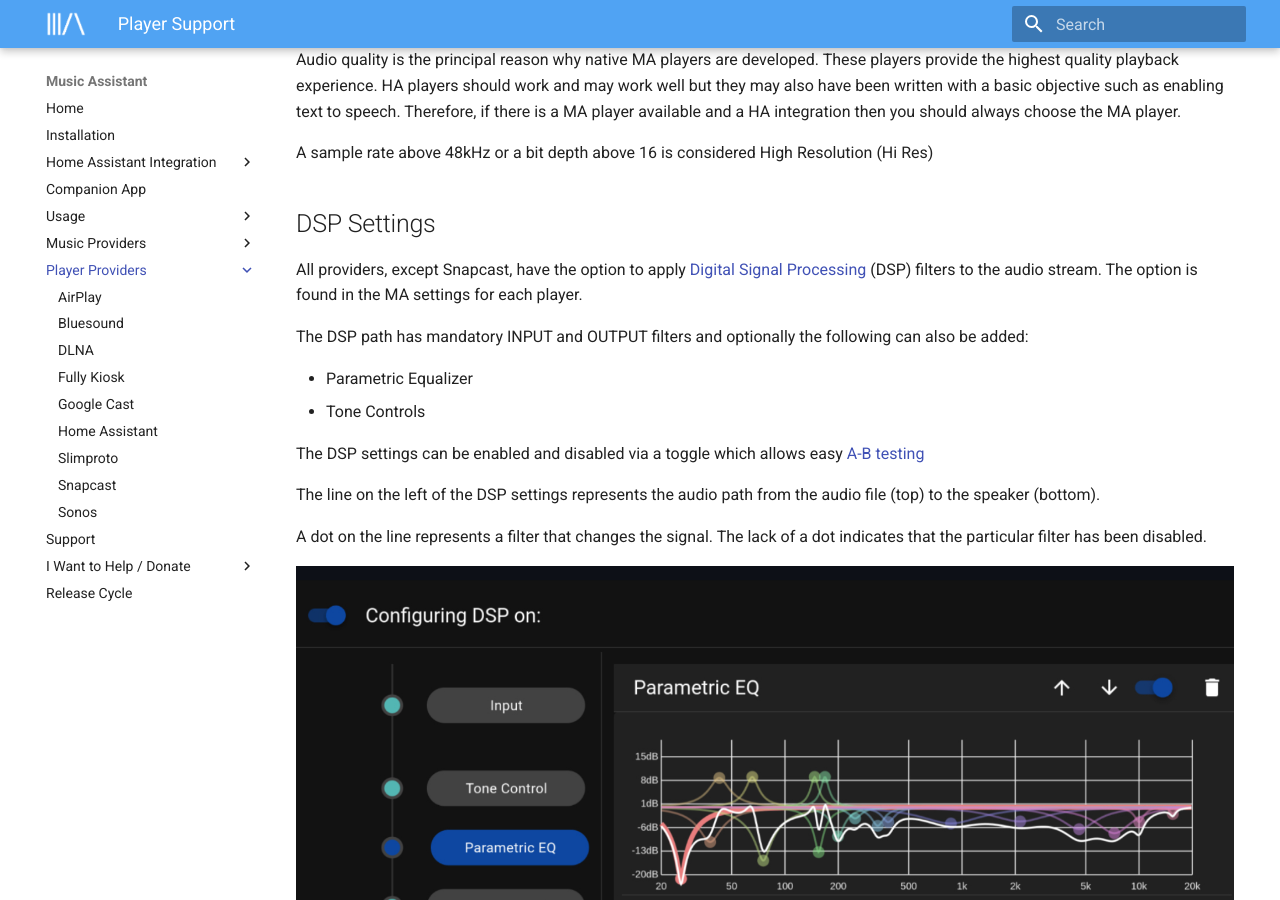
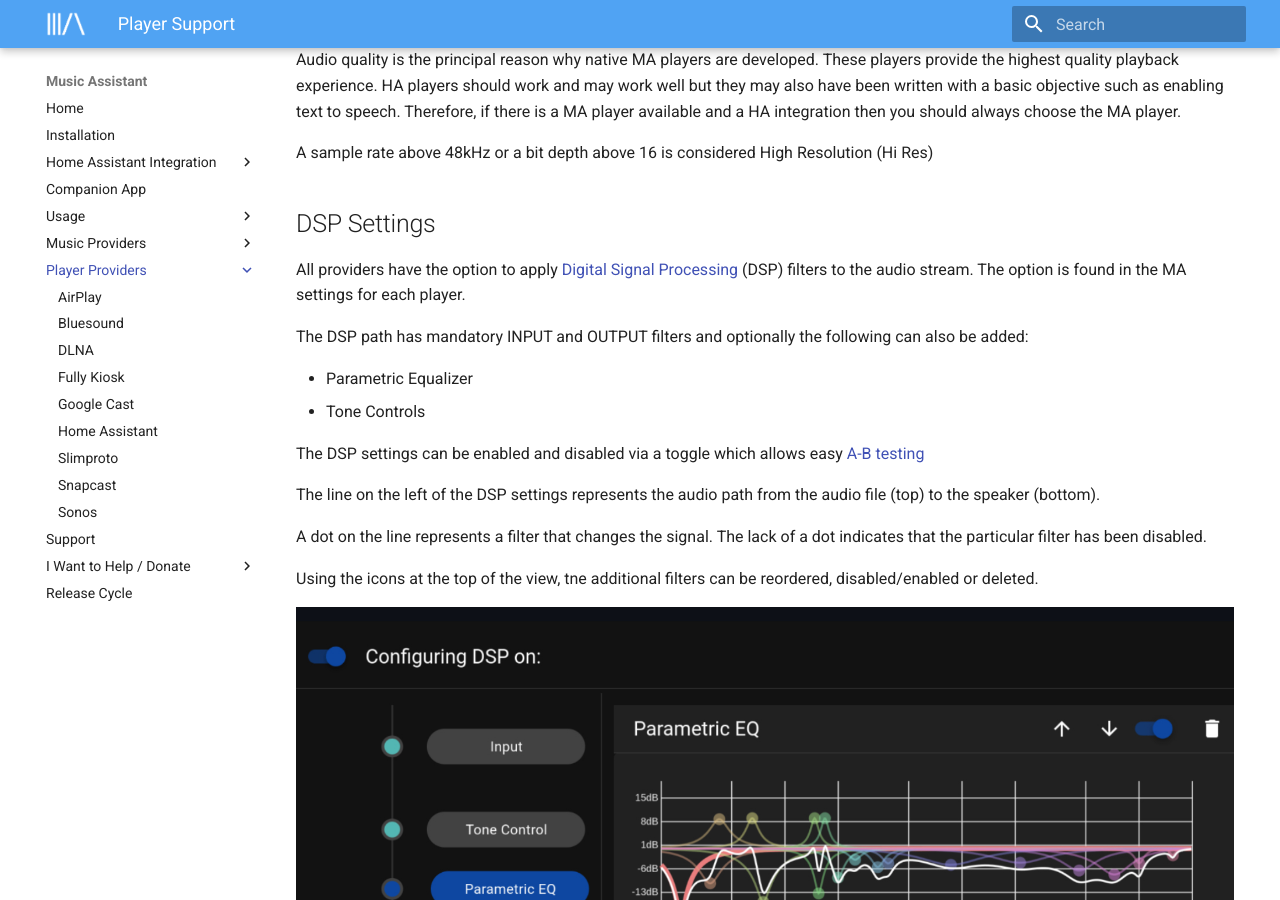
Before and after one commit to pwbriggs/music-assistant.github.io, an MkDocs documentation site: the page built from docs/player-support/index.md, in a window 1280 px wide and 900 px high, scrolled down 1391 px. Built offline with MkDocs 1.6.1 and Material for MkDocs 9.7.7, drawn with Linux system fonts in a browser that asks for light colours.

Commit message:
more DSP changes

```diff
--- a/docs/player-support/index.md
+++ b/docs/player-support/index.md
@@ -26,7 +26,7 @@
 
 ## DSP Settings
 
-All providers, except Snapcast, have the option to apply [Digital Signal Processing](https://en.wikipedia.org/wiki/Digital_signal_processing) (DSP) filters to the audio stream. The option is found in the MA settings for each player.
+All providers have the option to apply [Digital Signal Processing](https://en.wikipedia.org/wiki/Digital_signal_processing) (DSP) filters to the audio stream. The option is found in the MA settings for each player.
 
 The DSP path has mandatory INPUT and OUTPUT filters and optionally the following can also be added:
 
@@ -39,4 +39,6 @@
 
 A dot on the line represents a filter that changes the signal. The lack of a dot indicates that the particular filter has been disabled.
 
+Using the icons at the top of the view, tne additional filters can be reordered, disabled/enabled or deleted.
+
 ![DSP image](../assets/screenshots/dsp.jpg)
```
